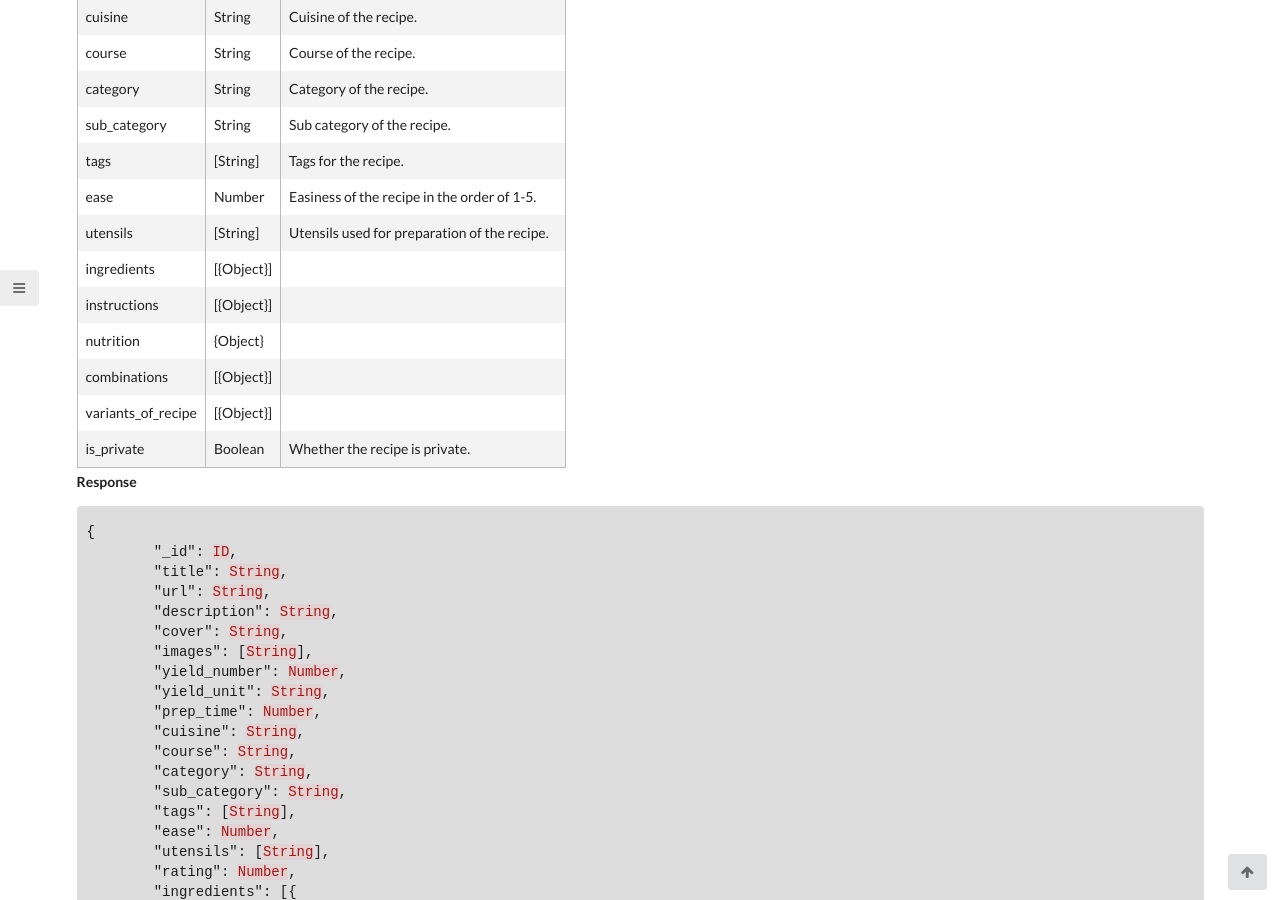
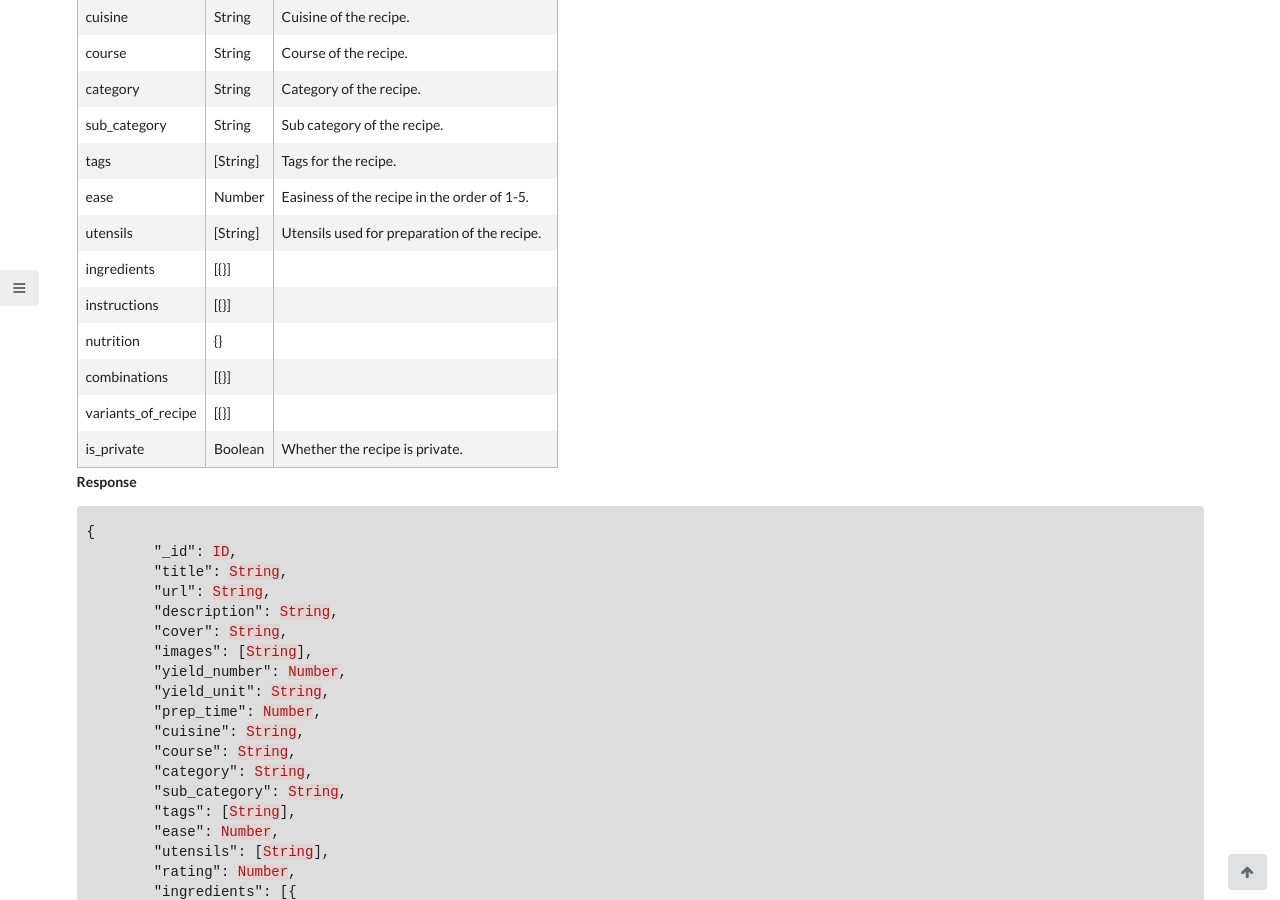
Before and after one commit to letsallchef/docs, a Jekyll site: the page built from _posts/api/2017-03-09-recipes.md, in a window 1280 px wide and 900 px high, scrolled down 630 px. Built offline with Jekyll 4.4.1, drawn with Linux system fonts in a browser that asks for light colours; some of the changed text lies outside the part shown.

Commit message:
changes object notation

```diff
--- a/_posts/api/2017-03-09-recipes.md
+++ b/_posts/api/2017-03-09-recipes.md
@@ -30,11 +30,11 @@ layout: api
 | tags | [String] | Tags for the recipe. |
 | ease | Number | Easiness of the recipe in the order of 1-5. |
 | utensils | [String] | Utensils used for preparation of the recipe. |
-| ingredients | [{Object}] |  |
-| instructions | [{Object}] |  |
-| nutrition | {Object} |  |
-| combinations | [{Object}] |  |
-| variants_of_recipe | [{Object}] |  |
+| ingredients | [{}] |  |
+| instructions | [{}] |  |
+| nutrition | {} |  |
+| combinations | [{}] |  |
+| variants_of_recipe | [{}] |  |
 | is_private | Boolean | Whether the recipe is private. |
 
 **Response**
@@ -175,10 +175,10 @@ layout: api
 | tags | [String] | Tags for the recipe. |
 | ease | Number | Easiness of the recipe in the order of 1-5. |
 | utensils | [String] | Utensils used for preparation of the recipe. |
-| ingredients | [{Object}] |  |
-| nutrition | {Object} |  |
-| combinations | [{Object}] |  |
-| variants_of_recipe | [{Object}] |  |
+| ingredients | [{}] |  |
+| nutrition | {} |  |
+| combinations | [{}] |  |
+| variants_of_recipe | [{}] |  |
 
 **Response**
 
@@ -316,11 +316,11 @@ layout: api
 | tags | [String] | Tags for the recipe. |
 | ease | Number | Easiness of the recipe in the order of 1-5. |
 | utensils | [String] | Utensils used for preparation of the recipe. |
-| ingredients | [{Object}] |  |
-| instructions | [{Object}] |  |
-| nutrition | {Object} |  |
-| combinations | [{Object}] |  |
-| variants_of_recipe | [{Object}] |  |
+| ingredients | [{}] |  |
+| instructions | [{}] |  |
+| nutrition | {} |  |
+| combinations | [{}] |  |
+| variants_of_recipe | [{}] |  |
 | is_private | Boolean | Whether the recipe is private. |
 
 **Response**
```
Also changed, not shown: _posts/api/2017-03-07-stores.md (+3 -3 lines).
